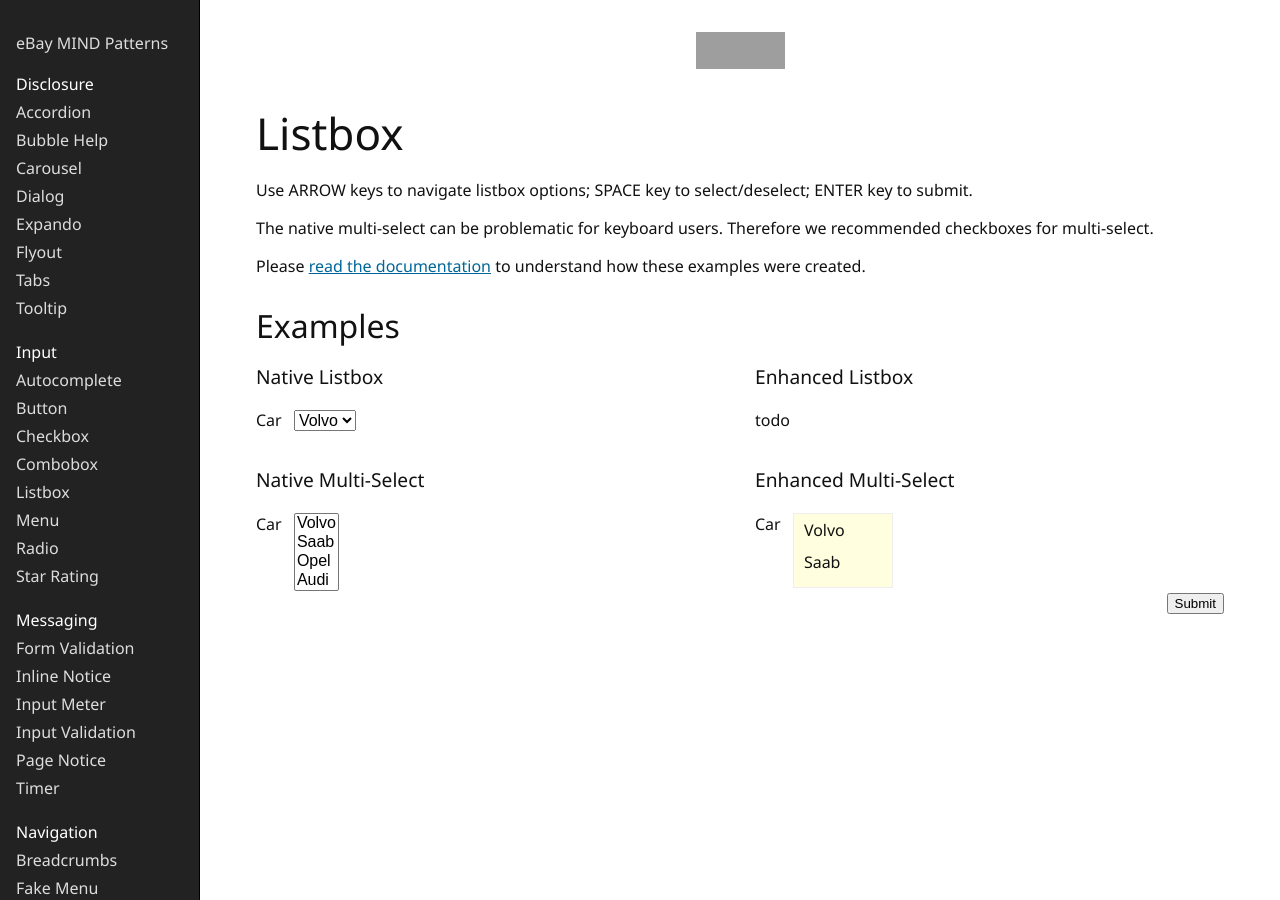
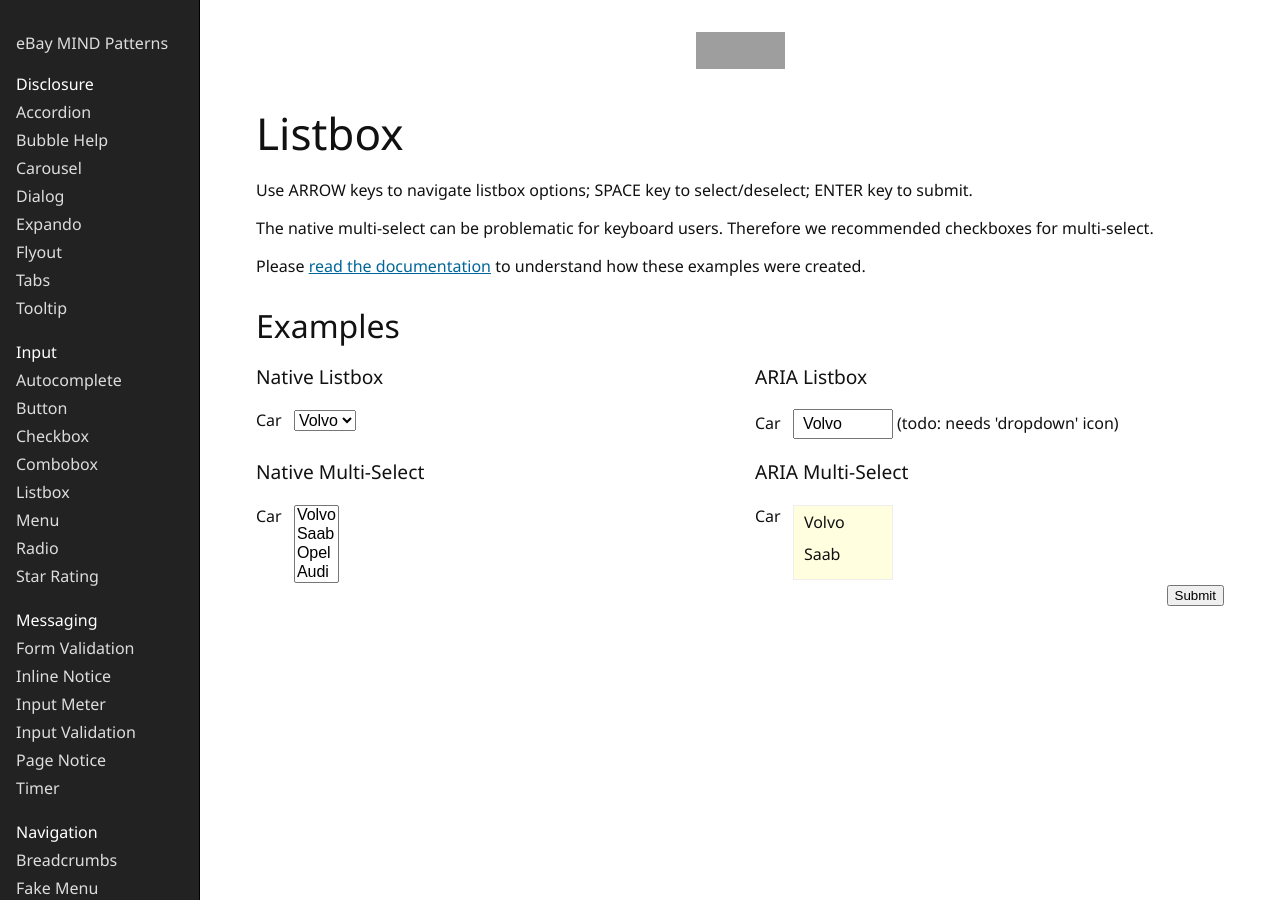
Before and after one commit to eBay/mindpatterns, a Jekyll site: the page built from _input/listbox/index.html, in a window 1280 px wide. Built offline with Jekyll 4.4.1, drawn with Linux system fonts in a browser that asks for light colours; grey boxes are pictures that could not be loaded.

Commit message:
Added ARIA listbox example

```diff
--- a/_input/listbox/index.html
+++ b/_input/listbox/index.html
@@ -11,6 +11,12 @@ title: Listbox
     }
     select[multiple] {
         vertical-align: top;
+    }
+    .listbox {
+        position: relative;
+    }
+    .listbox--single [role="combobox"] {
+        width: 100px;
     }
 </style>
 
@@ -28,8 +34,8 @@ title: Listbox
         <div class="col-xs-12 col-md-6">
             <h3>Native Listbox</h3>
             <span>
-                <label for="car_native">Car</label>
-                <select id="car_native" name="car_native">
+                <label for="car-native">Car</label>
+                <select id="car-native" name="car_native">
                     <option value="volvo">Volvo</option>
                     <option value="saab">Saab</option>
                     <option value="opel">Opel</option>
@@ -38,18 +44,25 @@ title: Listbox
             </span>
         </div>
         <div class="col-xs-12 col-md-6">
-            <h3>Enhanced Listbox</h3>
-            <span>
-                <p>todo</p>
+            <h3>ARIA Listbox</h3>
+            <label for="car-aria">Car</label>
+            <span class="listbox">
+                <select id="car-aria" name="car-aria">
+                    <option value="volvo">Volvo</option>
+                    <option value="saab">Saab</option>
+                    <option value="opel">Opel</option>
+                    <option value="audi">Audi</option>
+                </select>
             </span>
+            <span>(todo: needs 'dropdown' icon)</span>
         </div>
     </div>
     <div class="row">
         <div class="col-xs-12 col-md-6">
             <h3>Native Multi-Select</h3>
             <span>
-                <label for="cars_native">Car</label>
-                <select id="cars_native" name="cars_native[]" multiple>
+                <label for="cars-native">Car</label>
+                <select id="cars-native" name="cars-native[]" multiple>
                     <option value="volvo">Volvo</option>
                     <option value="saab">Saab</option>
                     <option value="opel">Opel</option>
@@ -58,10 +71,10 @@ title: Listbox
             </span>
         </div>
         <div class="col-xs-12 col-md-6">
-            <h3>Enhanced Multi-Select</h3>
+            <h3>ARIA Multi-Select</h3>
             <span class="listbox">
-                <label for="cars_aria">Car</label>
-                <select id="cars_aria" name="cars_aria[]" multiple>
+                <label for="cars-aria">Car</label>
+                <select id="cars-aria" name="cars-aria[]" multiple>
                     <option value="volvo">Volvo</option>
                     <option value="saab">Saab</option>
                     <option value="opel">Opel</option>
--- a/_input/listbox/listbox.css
+++ b/_input/listbox/listbox.css
@@ -1,33 +1,53 @@
+span.listbox {
+    display: inline-block;
+}
 .listbox--js select {
     display: none;
-
 }
-.listbox--multi-select [role=listbox] {
+.listbox [role="listbox"] {
     background-color: LightYellow;
     border: 1px solid #eee;
     box-sizing: border-box;
+    list-style-type: none;
+    margin: 0;
+    padding: 0;
+}
+.listbox--single [role="combobox"] {
+    display: inline-block;
+}
+.listbox--single [role="listbox"] {
+    cursor: default;
+    display: none;
+    left: 0;
+    position: absolute;
+    width: 100%;
+    z-index: 1;
+}
+.listbox--single [role="combobox"][aria-expanded="true"] ~ [role="listbox"] {
+    display: block;
+}
+.listbox--multiple [role="listbox"] {
     cursor: default;
     display: inline-block;
-    margin: 0;
-    padding: 0;
     height: 75px;
     width: 100px;
     overflow-y: scroll;
     vertical-align: top;
 }
-.listbox--multi-select [role=option] {
+.listbox [role="option"] {
     box-sizing: border-box;
     padding: 5px 15px 5px 10px;
 }
-.listbox--multi-select [role=option]:focus {
+.listbox--single [role="option"][aria-selected="true"],
+.listbox--multiple [role="option"]:focus {
     outline: 0;
     background-color: #006699;
     color: white;
 }
-.listbox--multi-select [role=option]:after {
+.listbox [role="option"]::after {
     font-family: 'vq-icon-font';
     float: right;
 }
-.listbox--multi-select [role=option][aria-selected=true]:after {
+.listbox [role="option"][aria-selected="true"]::after {
     content: '\2713';
 }
```
Also changed, not shown: _input/listbox/jquery.listbox.js.
